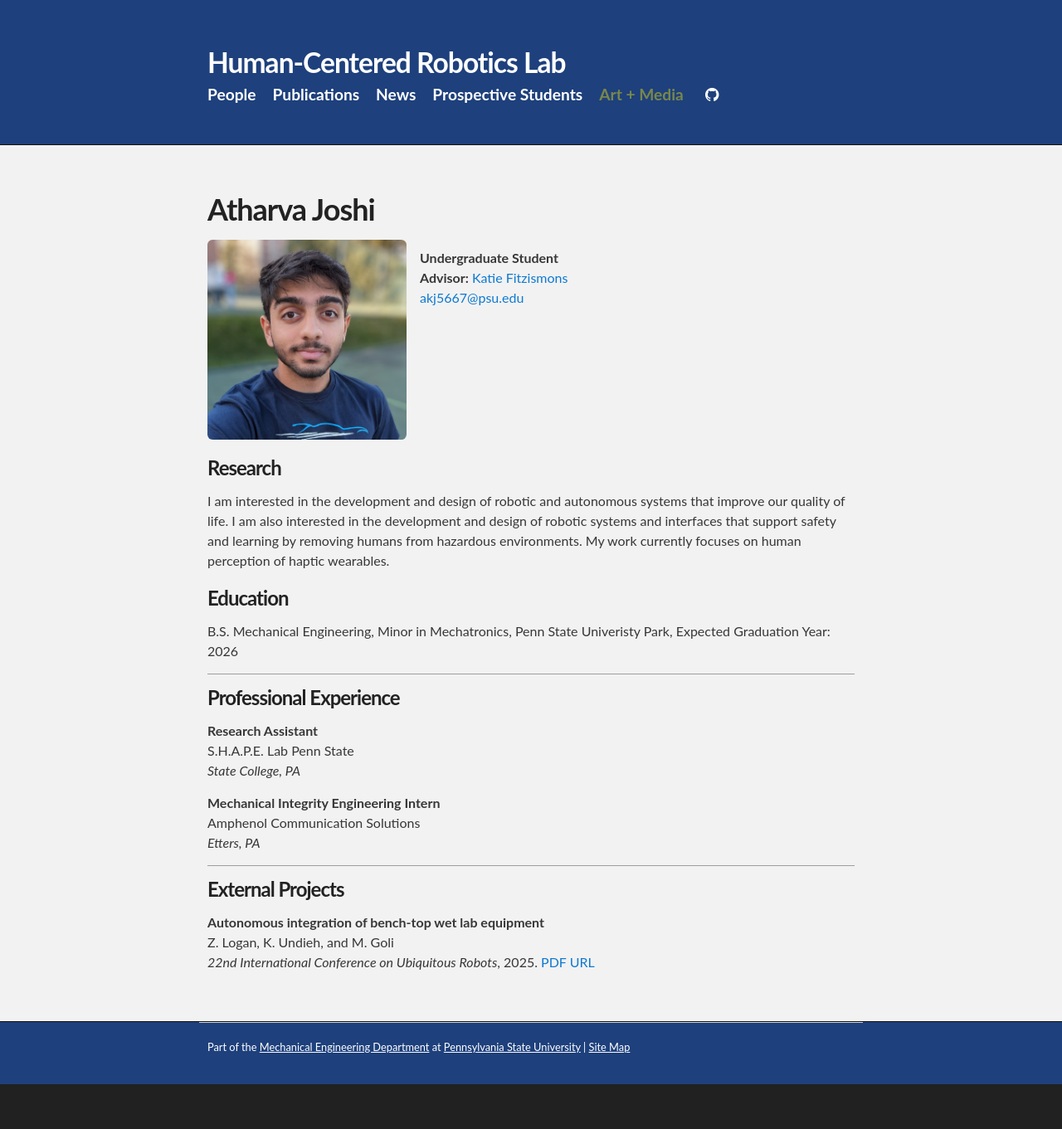
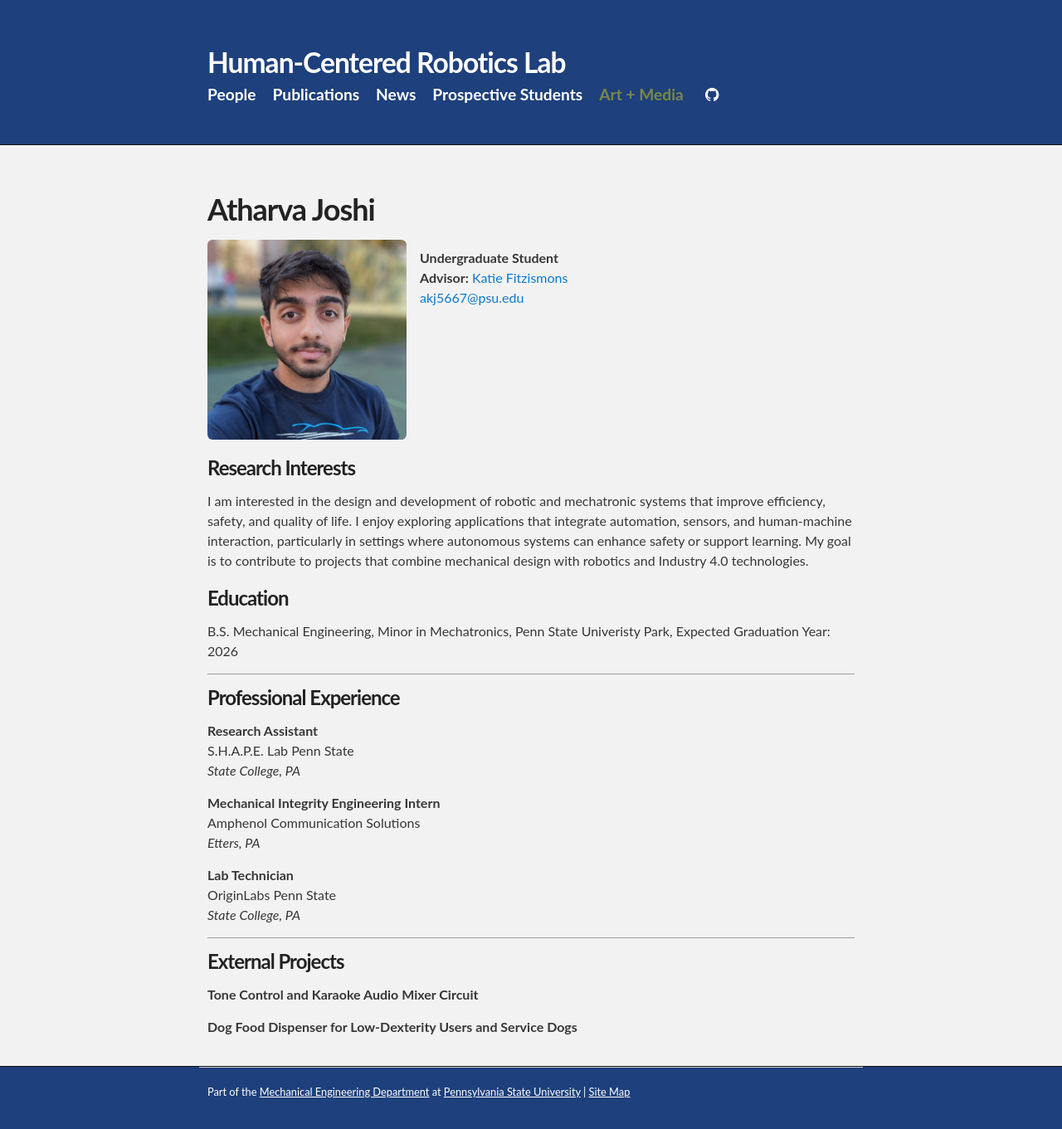
Before and after one commit to psu-hcr/psu-hcr.github.io, a Jekyll site: the page built from people/atharvajoshi.html, in a window 1280 px wide. Shown: the whole page at 83% size. Built offline with Jekyll 4.4.1, drawn with Linux system fonts in a browser that asks for light colours; before the commit the page ends 1307 px from its top, so only the background shows below that; grey boxes are pictures that could not be loaded.

Commit message:
research

```diff
--- a/people/atharvajoshi.html
+++ b/people/atharvajoshi.html
@@ -20,9 +20,8 @@ title: Zach Logan
 </div>
 
 
-  <h3>Research</h3>
-  <p>I am interested in the development and design of robotic and autonomous systems that improve our quality of life.
-  I am also interested in the development and design of robotic systems and interfaces that support safety and learning by removing humans from hazardous environments. My work currently focuses on human perception of haptic wearables.   </p>
+  <h3>Research Interests</h3>
+  <p>I am interested in the design and development of robotic and mechatronic systems that improve efficiency, safety, and quality of life. I enjoy exploring applications that integrate automation, sensors, and human-machine interaction, particularly in settings where autonomous systems can enhance safety or support learning. My goal is to contribute to projects that combine mechanical design with robotics and Industry 4.0 technologies.   </p>
 <!--
   <h3>Projects</h3>
   <p><a href="/projects/RobotAssistedRehabilitation">Robot-Assisted Rehabilitation</a>
@@ -47,11 +46,12 @@ title: Zach Logan
 	<p><b>Mechanical Integrity Engineering Intern</b>
 			<br>Amphenol Communication Solutions
 			<br><i>Etters, PA</i>
+  <p><b>Lab Technician</b>
+			<br>OriginLabs Penn State
+			<br><i>State College, PA</i>
 
 
   <hr>
   <h3>External Projects</h3>
-	<p><b>Autonomous integration of bench-top wet lab equipment</b>
-			<br>Z. Logan, K. Undieh, and M. Goli
-			<br><i>22nd International Conference on Ubiquitous Robots</i>, 2025. <a href="https://ieeexplore.ieee.org/stamp/stamp.jsp?tp=&arnumber=11078042">PDF</a>  <a href="https://doi.org/10.1109/UR65550.2025.11078042">URL</a></p>
-<br>
+	<p><b>Tone Control and Karaoke Audio Mixer Circuit </b>
+  <p><b>Dog Food Dispenser for Low-Dexterity Users and Service Dogs </b>
```
